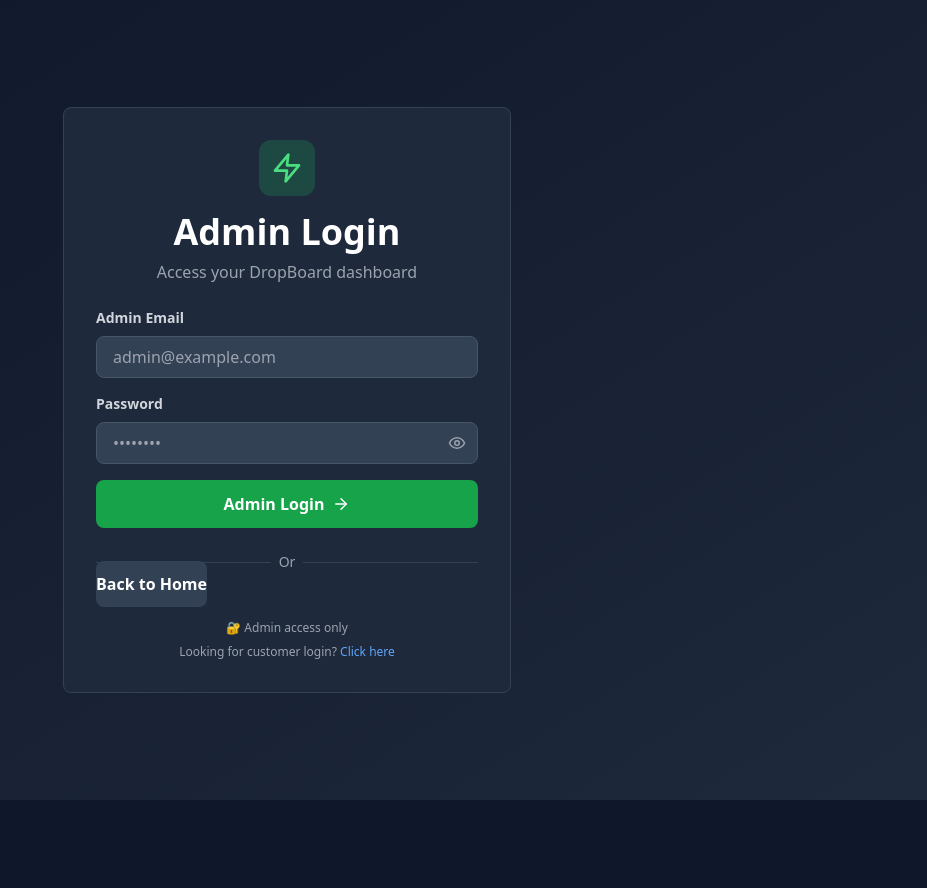
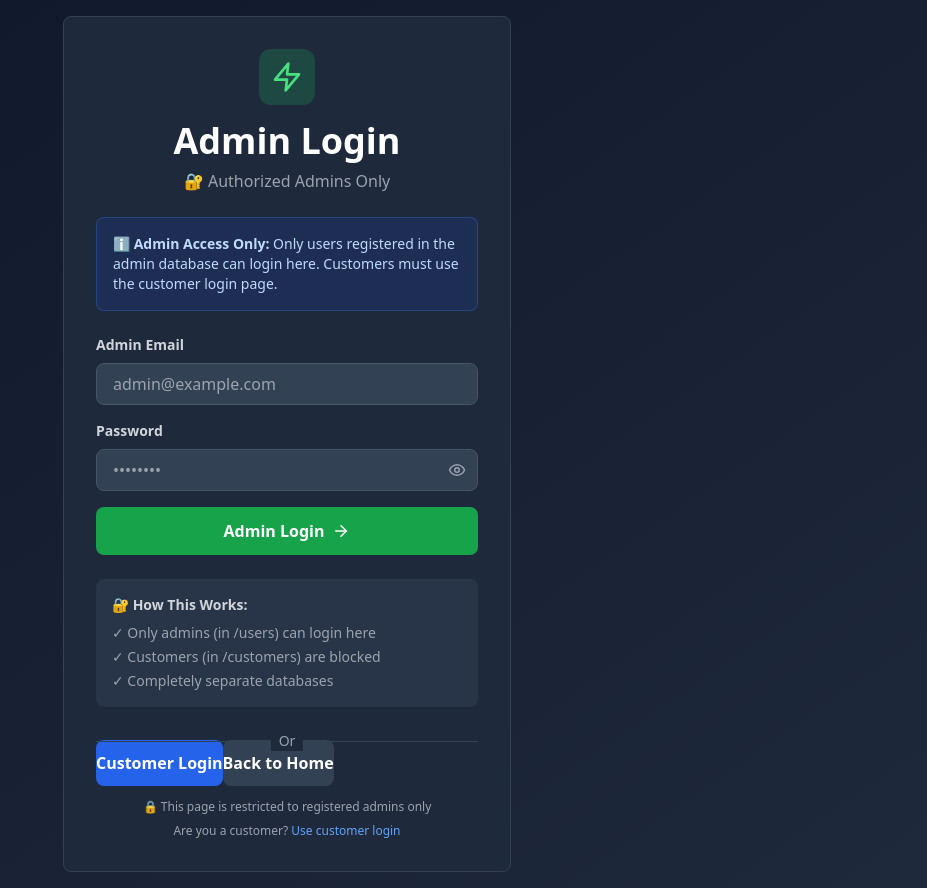
Before and after one commit to stichandlilo03-design/Dropshipping, a Next.js app: page /admin/login in a window 1280 px wide. Shown: the whole page, without its empty margins (353-1280 px from the left). Before the commit the page ends 800 px from the top, so only its background shows below. Built offline with nearby package versions, Linux system fonts and the light colour scheme.

Commit message:
Update page.jsx

```diff
--- a/app/admin/login/page.jsx
+++ b/app/admin/login/page.jsx
@@ -4,7 +4,8 @@
 import { useRouter, useSearchParams } from 'next/navigation';
 import Link from 'next/link';
 import { signInWithEmailAndPassword } from 'firebase/auth';
-import { auth } from '@/lib/firebase';
+import { auth, db } from '@/lib/firebase';
+import { doc, getDoc } from 'firebase/firestore';
 import { Loader, AlertCircle, Eye, EyeOff, ArrowRight, Zap } from 'lucide-react';
 
 function AdminLoginContent() {
@@ -27,21 +28,56 @@
         return;
       }
 
-      console.log('[Admin Login] Attempting login:', email);
+      console.log('[Admin Login] Attempting login with email:', email);
 
+      // Sign in with Firebase
       const userCredential = await signInWithEmailAndPassword(auth, email, password);
       const user = userCredential.user;
 
-      console.log('[Admin Login] Success:', user.uid);
+      console.log('[Admin Login] Firebase auth successful, UID:', user.uid);
+
+      // CRITICAL: Check if user exists in /users collection (ADMIN ONLY)
+      console.log('[Admin Login] Checking if user exists in /users (admin) collection...');
+
+      const adminRef = doc(db, 'users', user.uid);
+      const adminSnap = await getDoc(adminRef);
+
+      if (!adminSnap.exists()) {
+        console.error('[Admin Login] User NOT found in /users collection - user is a customer!');
+
+        setError(
+          '🚫 ACCESS DENIED!\n\n' +
+          'This email is registered as a CUSTOMER, not an ADMIN.\n\n' +
+          'Customers must use the customer login.\n\n' +
+          'If you need admin access, contact the administrator.'
+        );
+        setLoading(false);
+        return;
+      }
+
+      const adminData = adminSnap.data();
+      console.log('[Admin Login] User found in /users collection:', adminData);
+
+      // User is in /users = ADMIN ✅
+      console.log('[Admin Login] User verified as ADMIN - access granted!');
 
       // Get auth token
       const token = await user.getIdToken();
 
-      // Store token (admin doesn't use customer data in localStorage)
+      // Store admin data
       localStorage.setItem('adminToken', token);
-      localStorage.removeItem('customer'); // Make sure customer data is cleared
+      localStorage.setItem('admin', JSON.stringify({
+        id: user.uid,
+        email: user.email,
+        name: adminData.name || 'Admin',
+        role: 'admin',
+      }));
 
-      console.log('[Admin Login] Redirecting to dashboard');
+      // Make sure customer data is cleared
+      localStorage.removeItem('customer');
+      localStorage.removeItem('customerToken');
+
+      console.log('[Admin Login] Admin logged in successfully, redirecting to dashboard');
 
       // Redirect to admin dashboard
       router.push('/admin/dashboard');
@@ -49,13 +85,13 @@
       console.error('[Admin Login] Error:', err);
 
       if (err.code === 'auth/user-not-found') {
-        setError('Admin account not found. Please check your email.');
+        setError('❌ This email is not registered as an admin.\n\nPlease check your email or contact the administrator.');
       } else if (err.code === 'auth/wrong-password') {
-        setError('Incorrect password. Please try again.');
+        setError('❌ Incorrect password.\n\nPlease try again.');
       } else if (err.code === 'auth/invalid-email') {
-        setError('Invalid email format.');
+        setError('❌ Invalid email format.');
       } else if (err.code === 'auth/user-disabled') {
-        setError('This admin account has been disabled.');
+        setError('⛔ This admin account has been disabled.');
       } else {
         setError(err.message || 'Login failed. Please try again.');
       }
@@ -76,14 +112,22 @@
               </div>
             </div>
             <h1 className="text-3xl sm:text-4xl font-bold text-white mb-2">Admin Login</h1>
-            <p className="text-gray-400">Access your DropBoard dashboard</p>
+            <p className="text-gray-400">🔐 Authorized Admins Only</p>
+          </div>
+
+          {/* Security Info */}
+          <div className="bg-blue-900/30 border border-blue-500/30 rounded-lg p-4">
+            <p className="text-blue-200 text-sm">
+              <strong>ℹ️ Admin Access Only:</strong> Only users registered in the admin database can login here.
+              Customers must use the customer login page.
+            </p>
           </div>
 
           {/* Error Message */}
           {error && (
             <div className="bg-red-900/30 border border-red-500 text-red-200 p-4 rounded-lg flex gap-3">
               <AlertCircle size={20} className="flex-shrink-0 mt-0.5" />
-              <p className="text-sm">{error}</p>
+              <p className="text-sm whitespace-pre-line">{error}</p>
             </div>
           )}
 
@@ -130,7 +174,7 @@
               {loading ? (
                 <>
                   <Loader size={18} className="animate-spin" />
-                  Logging in...
+                  Verifying Admin Status...
                 </>
               ) : (
                 <>
@@ -140,6 +184,16 @@
               )}
             </button>
           </form>
+
+          {/* Info Box */}
+          <div className="bg-slate-700/50 rounded-lg p-4 space-y-2">
+            <p className="text-gray-300 text-sm font-semibold">🔐 How This Works:</p>
+            <ul className="text-gray-400 text-sm space-y-1">
+              <li>✓ Only admins (in /users) can login here</li>
+              <li>✓ Customers (in /customers) are blocked</li>
+              <li>✓ Completely separate databases</li>
+            </ul>
+          </div>
 
           {/* Divider */}
           <div className="relative">
@@ -151,6 +205,14 @@
             </div>
           </div>
 
+          {/* Customer Link */}
+          <Link
+            href="/customer/login"
+            className="w-full bg-blue-600 hover:bg-blue-700 text-white py-3 rounded-lg font-bold text-center transition"
+          >
+            Customer Login
+          </Link>
+
           {/* Back to Home */}
           <Link
             href="/"
@@ -160,12 +222,12 @@
           </Link>
 
           {/* Footer */}
-          <div className="text-center text-xs text-gray-400">
-            <p>🔐 Admin access only</p>
-            <p className="mt-2">
-              Looking for customer login?{' '}
+          <div className="text-center text-xs text-gray-400 space-y-2">
+            <p>🔒 This page is restricted to registered admins only</p>
+            <p>
+              Are you a customer?{' '}
               <Link href="/customer/login" className="text-blue-400 hover:text-blue-300 transition">
-                Click here
+                Use customer login
               </Link>
             </p>
           </div>
```
